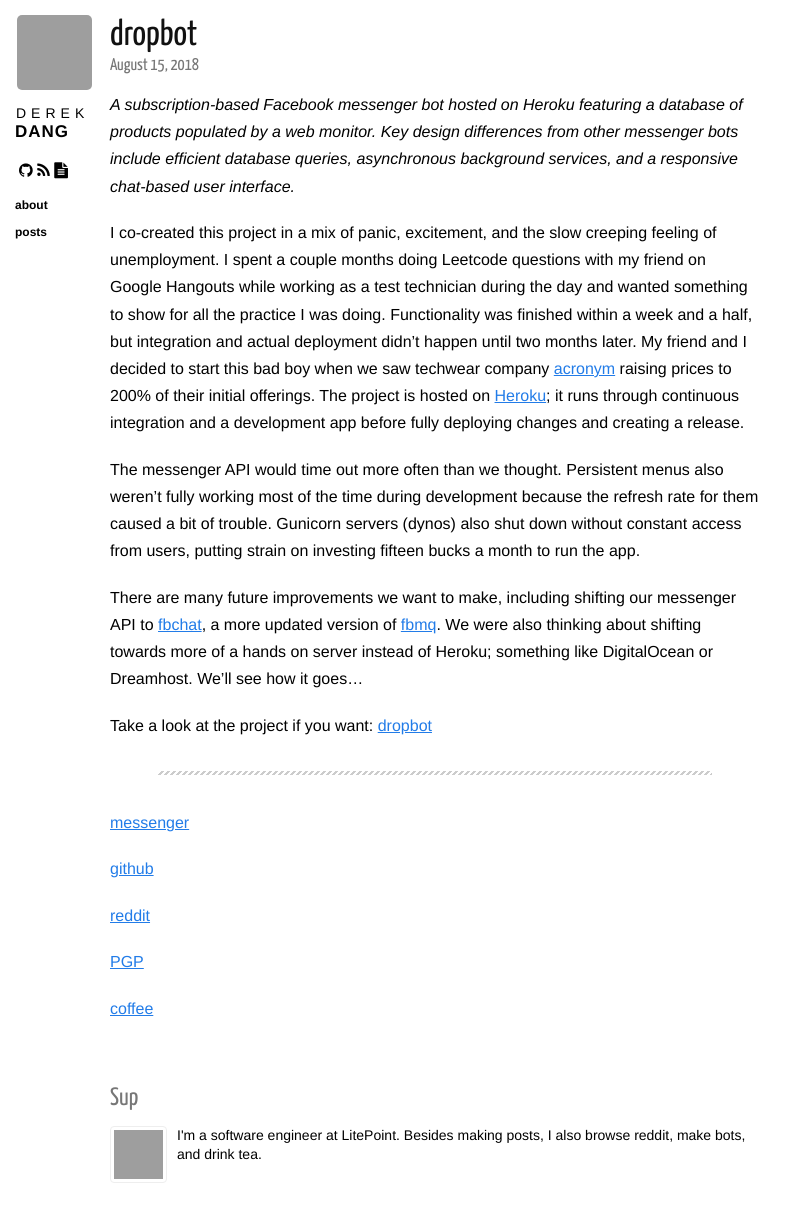
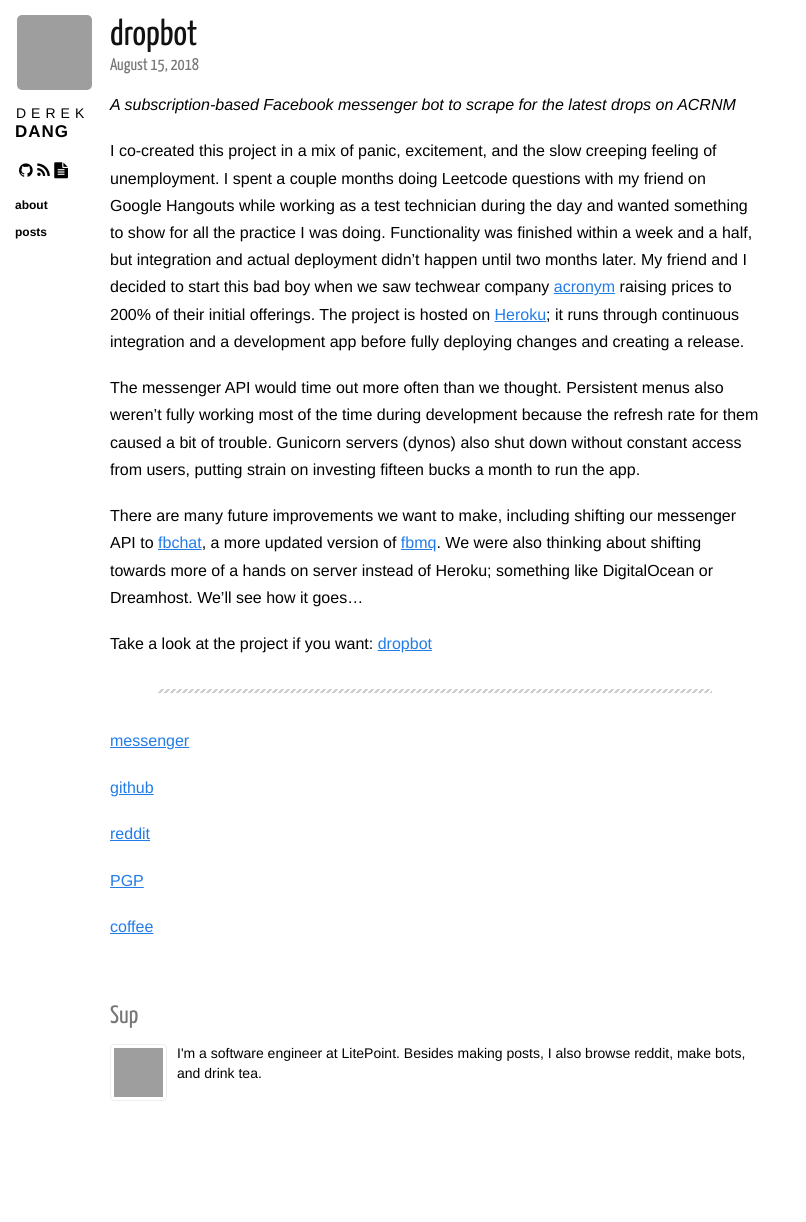
Before and after one commit to dqdang/dqdang.github.io, a Jekyll site: the page built from _posts/2018-08-15-dropbot.markdown, in a window 1280 px wide, cut to the strip 0-1242 px from the top of the page. Shown: the top 1222 px of the strip, without its empty margins (0-806 px from the left). Built offline with Jekyll 4.4.1, drawn with Linux system fonts in a browser that asks for light colours; nearby versions of some CDN libraries; after the commit the page ends 1160 px from its top, so only the background shows below that; grey boxes are pictures that could not be loaded.

Commit message:
Update description

```diff
--- a/_posts/2018-08-15-dropbot.markdown
+++ b/_posts/2018-08-15-dropbot.markdown
@@ -4,7 +4,7 @@
 category: posts
 ---
 
-*A subscription-based Facebook messenger bot hosted on Heroku featuring a database of products populated by a web monitor. Key design differences from other messenger bots include efficient database queries, asynchronous background services, and a responsive chat-based user interface.*
+*A subscription-based Facebook messenger bot to scrape for the latest drops on ACRNM*
 
 I co-created this project in a mix of panic, excitement, and the slow creeping feeling of unemployment. I spent a couple months doing Leetcode questions with my friend on Google Hangouts while working as a test technician during the day and wanted something to show for all the practice I was doing. Functionality was finished within a week and a half, but integration and actual deployment didn't happen until two months later. My friend and I decided to start this bad boy when we saw techwear company [acronym](https://acrnm.com/) raising prices to 200% of their initial offerings. The project is hosted on [Heroku](https://www.heroku.com/); it runs through continuous integration and a development app before fully deploying changes and creating a release.
 
```
